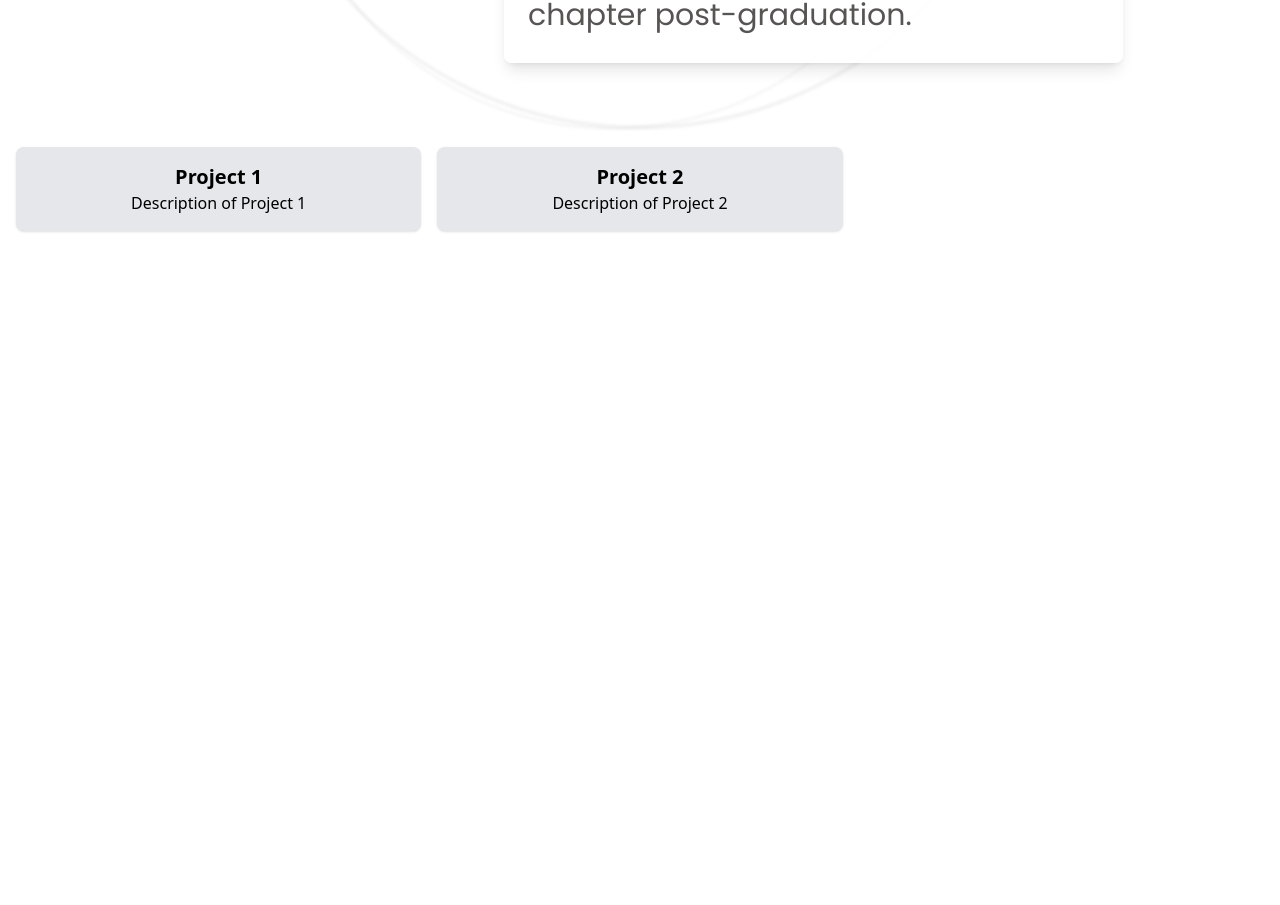
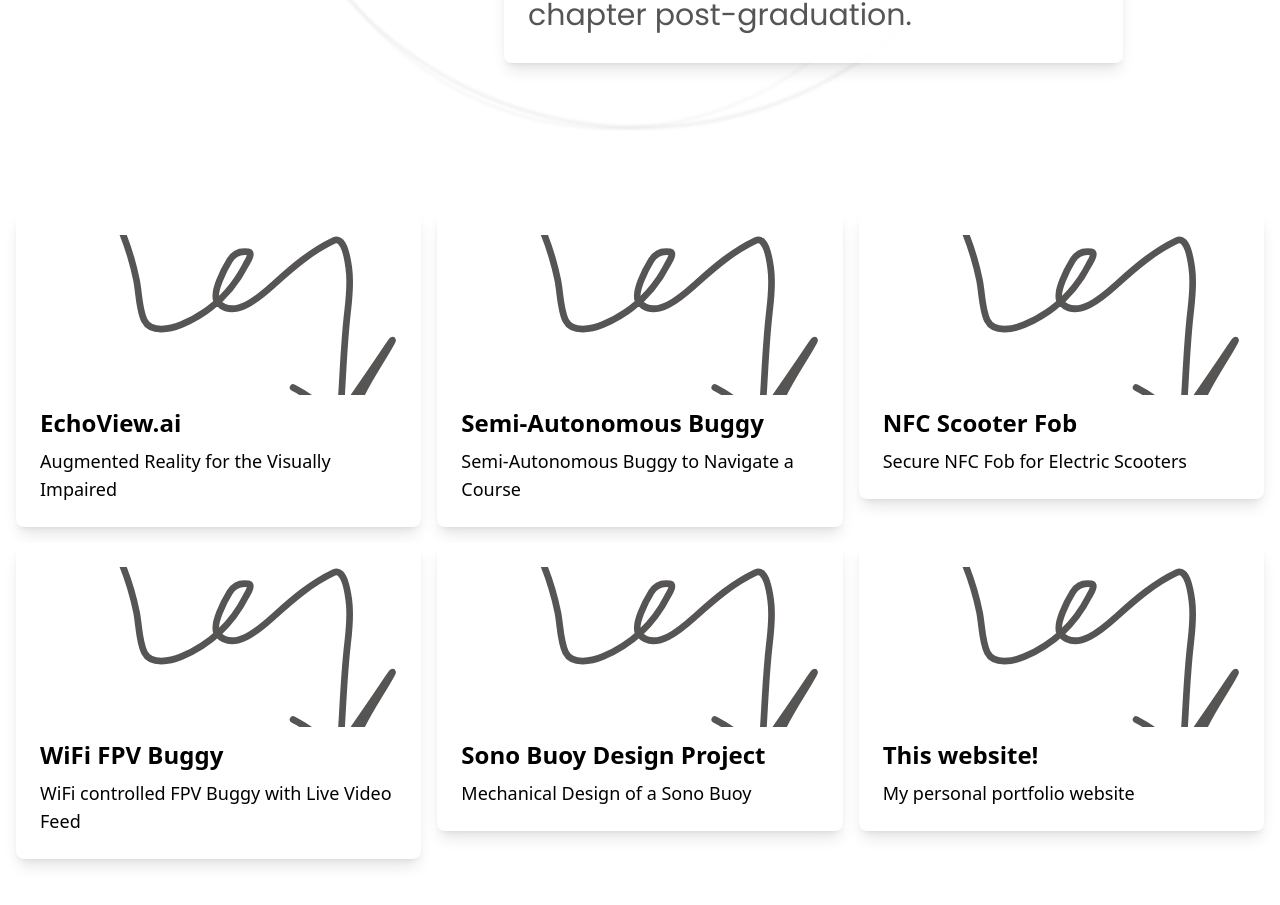
Before and after one commit to nckhrdy/Portfolio-Site, a Next.js app in the folder my-portfolio/: page / in a window 1280 px wide. Shown: the part 1469-2374 px from the top of the page. Built offline with nearby package versions, Linux system fonts and the light colour scheme.

Commit message:
projects page

```diff
--- a/my-portfolio/src/components/Projects.tsx
+++ b/my-portfolio/src/components/Projects.tsx
@@ -1,22 +1,69 @@
 import React from 'react';
 import Link from 'next/link';
+import Image from 'next/image'; // Import if using Next.js Image component
 
 const Projects: React.FC = () => {
   const projectLinks = [
-    { href: '/project1', title: 'Project 1', description: 'Description of Project 1' },
-    { href: '/project2', title: 'Project 2', description: 'Description of Project 2' },
-    // ... Add more projects as needed ...
+    {
+      href: '/project1',
+      title: 'EchoView.ai',
+      description: 'Augmented Reality for the Visually Impaired',
+      imageUrl: '/assets/Vector2.svg',
+    },
+    {
+      href: '/project2',
+      title: 'Semi-Autonomous Buggy',
+      description: 'Semi-Autonomous Buggy to Navigate a Course',
+      imageUrl: '/assets/Vector2.svg',
+    },
+    {
+        href: '/project3',
+        title: 'NFC Scooter Fob',
+        description: 'Secure NFC Fob for Electric Scooters',
+        imageUrl: '/assets/Vector2.svg',
+      },
+      {
+        href: '/project4',
+        title: 'WiFi FPV Buggy',
+        description: 'WiFi controlled FPV Buggy with Live Video Feed',
+        imageUrl: '/assets/Vector2.svg',
+      },
+      {
+        href: '/project5',
+        title: 'Sono Buoy Design Project',
+        description: 'Mechanical Design of a Sono Buoy',
+        imageUrl: '/assets/Vector2.svg',
+      },
+      {
+        href: '/project6',
+        title: 'This website!',
+        description: 'My personal portfolio website',
+        imageUrl: '/assets/Vector2.svg',
+      },
   ];
 
   return (
     <div style={{ position: "relative", background: "#ffffff" }}>
-      <main className="grid grid-cols-3 grid-rows-2 h-screen gap-4 p-4">
+      <main className="grid grid-cols-3 grid-rows-2 gap-4 p-4 pt-20">
         {projectLinks.map((project, index) => (
-          <Link key={index} href={project.href}>
-            <a className="block bg-gray-200 hover:bg-gray-300 rounded-lg shadow p-4 text-center transition-colors duration-300">
-              <h3 className="text-xl font-bold">{project.title}</h3>
-              <p>{project.description}</p>
-            </a>
+          <Link key={index} href={project.href} passHref>
+            <div className="cursor-pointer">
+              <div className="bg-white hover:bg-gray-100 rounded-lg shadow-lg p-4 md:p-6 transition-colors duration-300">
+                {project.imageUrl && (
+                  <div className="w-full h-40 relative mb-3"> {/* Adjust size as needed */}
+                    <Image
+                      src={project.imageUrl}
+                      alt={project.title}
+                      layout="fill"
+                      objectFit="cover" // Adjust as needed
+                      className="rounded-t-lg" // Rounded top corners
+                    />
+                  </div>
+                )}
+                <h3 className="text-xl md:text-2xl font-bold">{project.title}</h3>
+                <p className="mt-2 text-md md:text-lg">{project.description}</p>
+              </div>
+            </div>
           </Link>
         ))}
       </main>
```
